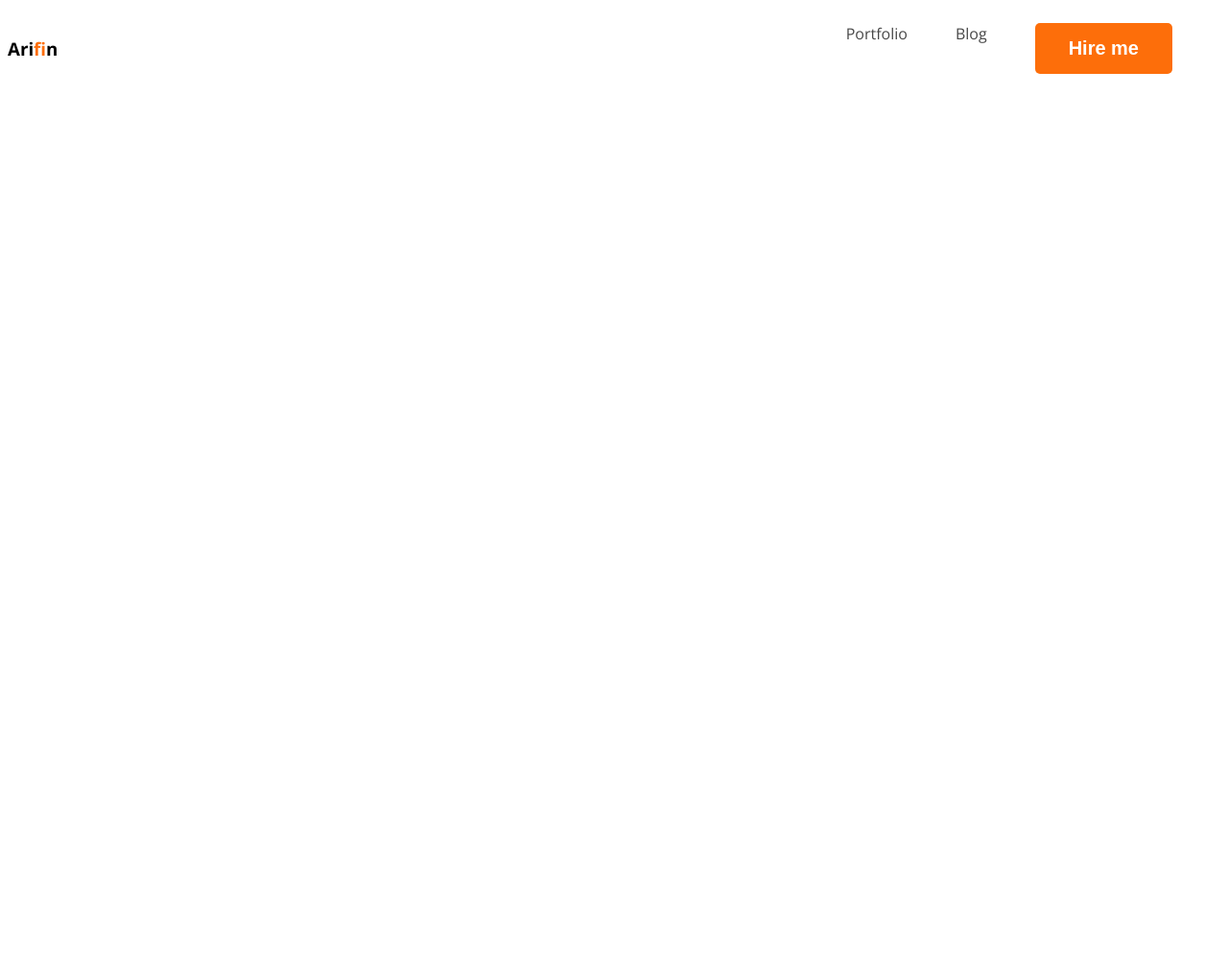
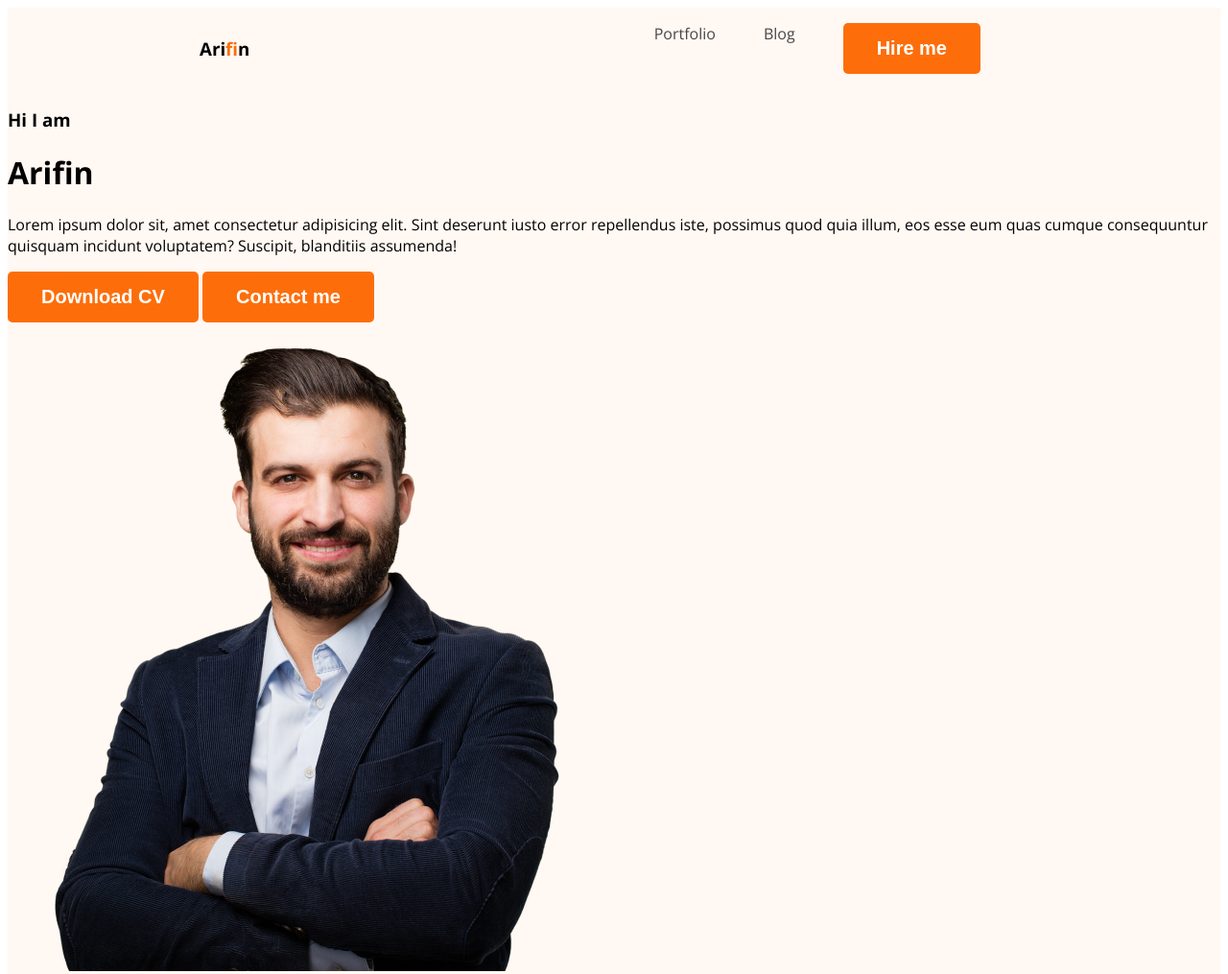
Before and after one commit to Shamsul477/webdeveloper-portfolio, a plain HTML site: page index.html in a window 1280 px wide. Shown: the whole page at 96% size. Before the commit the page ends 800 px from the top, so only its background shows below. Drawn offline with nearby package versions, Linux system fonts and the light colour scheme.

Commit message:
Create banner

```diff
--- a/Style/portfollio.css
+++ b/Style/portfollio.css
@@ -19,6 +19,7 @@ nav{
     display: flex;
     justify-content: space-between;
     align-items: center;
+    margin: 0 200px;
 }
 .nav-tittle{
     color: #181818;
@@ -37,3 +38,14 @@ nav a{
     text-decoration: none;
     color: #474747;
 }
+.header{
+    background-color: #fff8f3;
+}
+.banner{
+    padding:30px 30px 30px 150px;
+    display: flex;
+    align-items: center;
+}
+.banner .profile picture{
+    width:500px;
+}
--- a/index.html
+++ b/index.html
@@ -11,7 +11,7 @@
     <link rel="stylesheet" href="Style/portfollio.css">
 </head>
 <body>
-    <header>
+    <header class="header">
      <nav>
         <h3 class="nav-title"> Ari<span class="text-primary">f</span>in</h3>
         <ul>
@@ -20,6 +20,18 @@
             <li><button class="btn-primary">Hire me</button></li>
         </ul>
      </nav>
+     <div class="banner-content">
+     <div>
+        <h3 class="banner-gretting">Hi I am </h3>
+        <h1 class="banner-heading">Arifin</h1>
+        <p>Lorem ipsum dolor sit, amet consectetur adipisicing elit. Sint deserunt iusto error repellendus iste, possimus quod quia illum, eos esse eum quas cumque consequuntur quisquam incidunt voluptatem? Suscipit, blanditiis assumenda!</p>
+        <button class="btn-primary">Download CV</button>
+       <button class="btn-primary">Contact me</button>
+     </div>
+    <img class="profile-picture" src="images/hardy.png">
+
+    </div>
+
     </header>
     <main>
 
```
